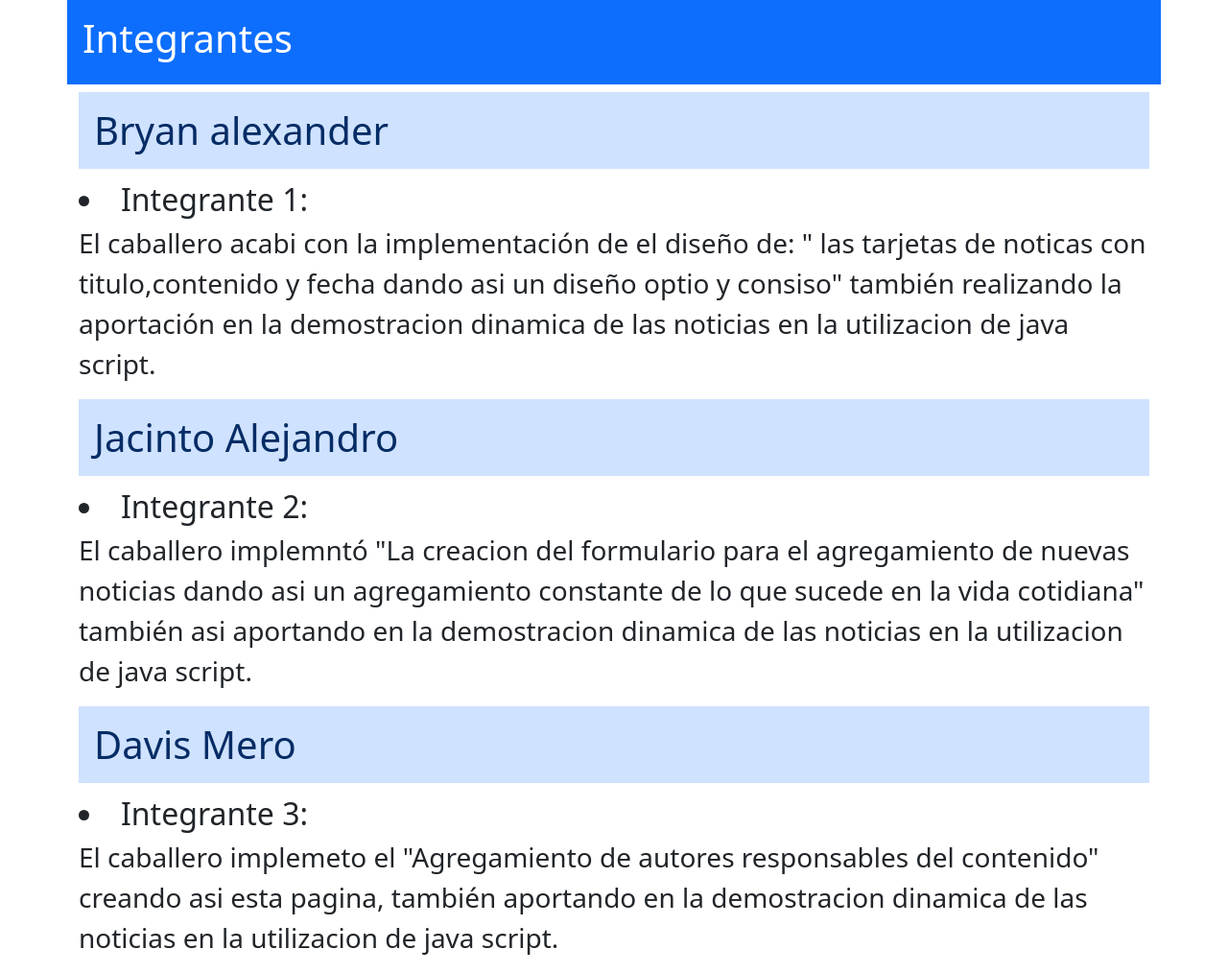
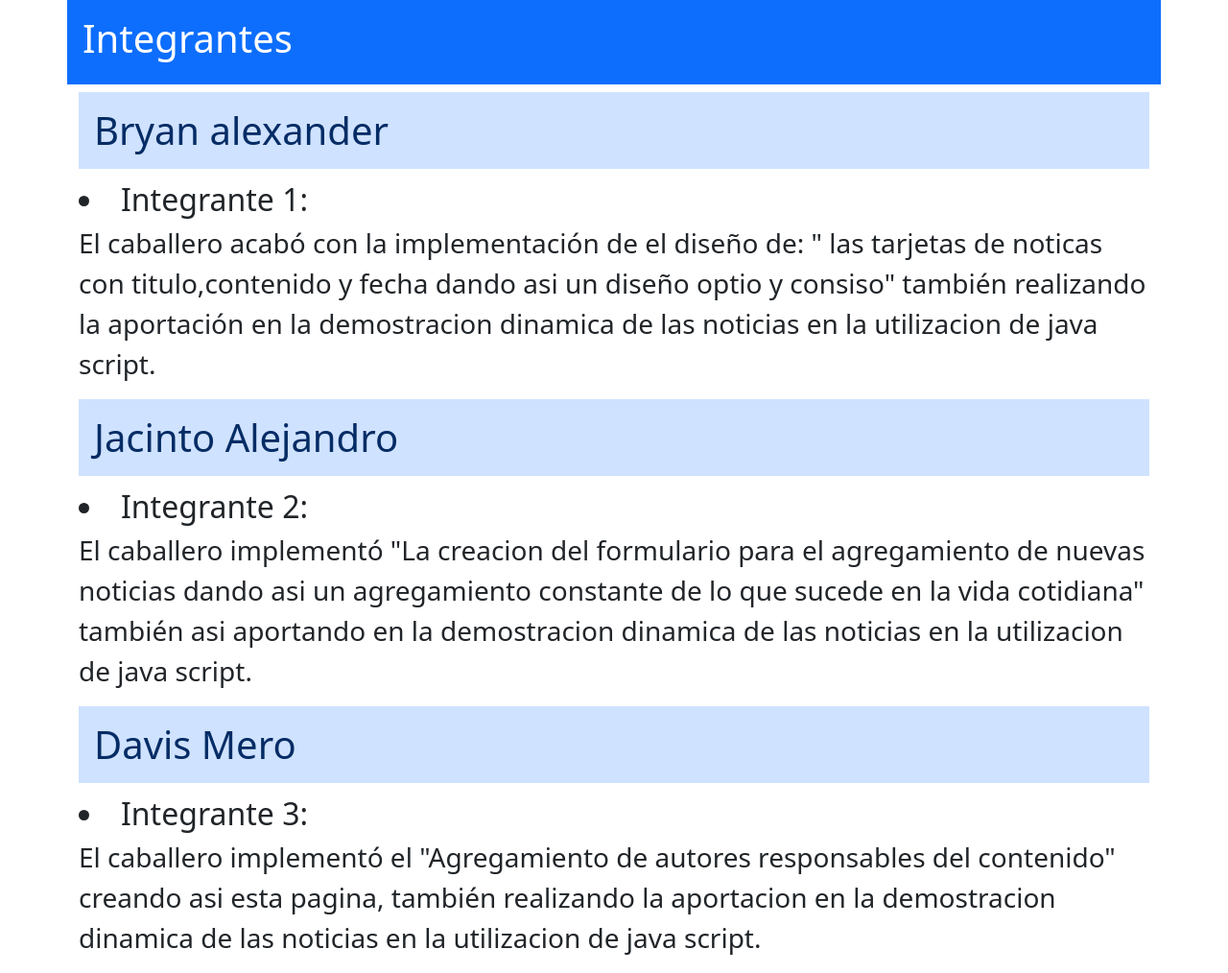
Before and after one commit to bryanAlex29/LOGRO-A, a plain HTML site: page indexx.html in a window 1280 px wide. Shown: the whole page at 96% size. Drawn offline with Linux system fonts and the light colour scheme.

Commit message:
correccion de faltas ortograficas

```diff
--- a/indexx.html
+++ b/indexx.html
@@ -18,7 +18,7 @@
 
                         <li class="fs-2">Integrante 1: </li>
                             <p class="fs-3">
-                                El caballero acabi con la implementación de el diseño de: " las tarjetas de noticas con titulo,contenido y fecha dando
+                                El caballero acabó con la implementación de el diseño de: " las tarjetas de noticas con titulo,contenido y fecha dando
                                 asi un diseño optio y consiso" también  realizando la aportación en la demostracion dinamica de las noticias en la  utilizacion de java script.
                             </p>
 
@@ -28,7 +28,7 @@
                         <h1 class="p-3 mb-2 bg-primary-subtle text-primary-emphasis"> Jacinto Alejandro </h1>
                         <li class="fs-2">Integrante 2: </li>
                         <p class="fs-3">
-                            El caballero implemntó "La creacion del formulario para el agregamiento de nuevas noticias dando asi un agregamiento
+                            El caballero implementó "La creacion del formulario para el agregamiento de nuevas noticias dando asi un agregamiento
                             constante de lo que sucede en la vida cotidiana" también  asi aportando en la demostracion dinamica de las noticias en la  utilizacion de java script.
                         </p>
 
@@ -38,8 +38,8 @@
                         <h1 class="p-3 mb-2 bg-primary-subtle text-primary-emphasis"> Davis Mero </h1>
                         <li class="fs-2">Integrante 3: </li>
                         <p class="fs-3">
-                            El caballero implemeto el "Agregamiento de autores responsables del contenido" creando asi
-                            esta pagina, también aportando en la demostracion dinamica de las noticias en la  utilizacion de java script.
+                            El caballero implementó el "Agregamiento de autores responsables del contenido" creando asi
+                            esta pagina, también realizando la aportacion en la demostracion dinamica de las noticias en la  utilizacion de java script.
                         </p>
                     </div>
 
```
